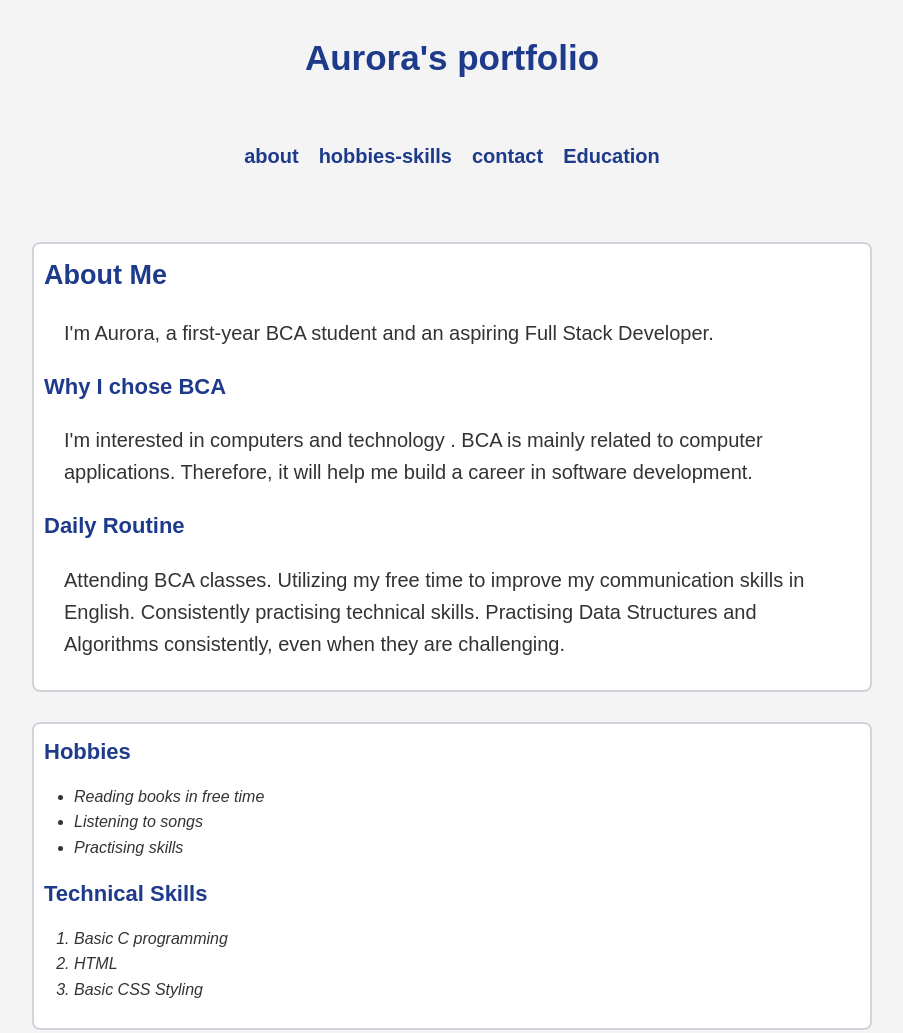
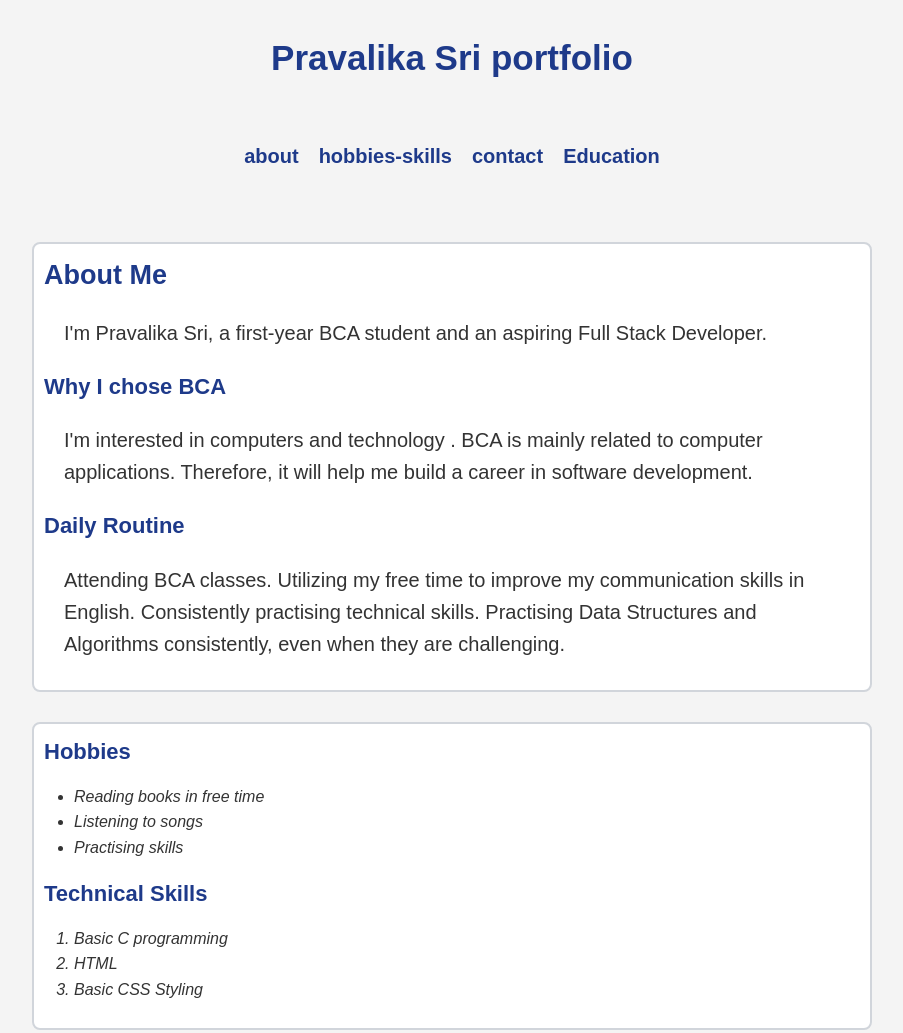
Before and after one commit to pravalikasrii24-sys/portfolio-website, a plain HTML site: page index.html in a window 1280 px wide. Shown: the top 1033 px of the page, without its empty margins (188-1091 px from the left). Drawn offline with Linux system fonts and the light colour scheme.

Commit message:
Add index.html

```diff
--- a/index.html
+++ b/index.html
@@ -7,7 +7,7 @@
     <meta charset="UTF-8">
     <meta name="viewport" content="width=device-width, initial-scale=1.0">
 
-    <title>Aurora's first portfolio website</title>
+    <title>Pravalika Sri first portfolio website</title>
 
     <link rel="stylesheet" href="styles.css">
 
@@ -17,7 +17,7 @@
 
     <header>
 
-        <h1>Aurora's portfolio</h1>
+        <h1>Pravalika Sri portfolio</h1>
 
     </header>
 
@@ -34,7 +34,7 @@
 
             <h2>About Me </h2>
 
-            <p>I'm Aurora, a first-year BCA student and an aspiring Full Stack Developer.</p>
+            <p>I'm Pravalika Sri, a first-year BCA student and an aspiring Full Stack Developer.</p>
 
             <h3>Why I chose BCA</h3>
 
```
